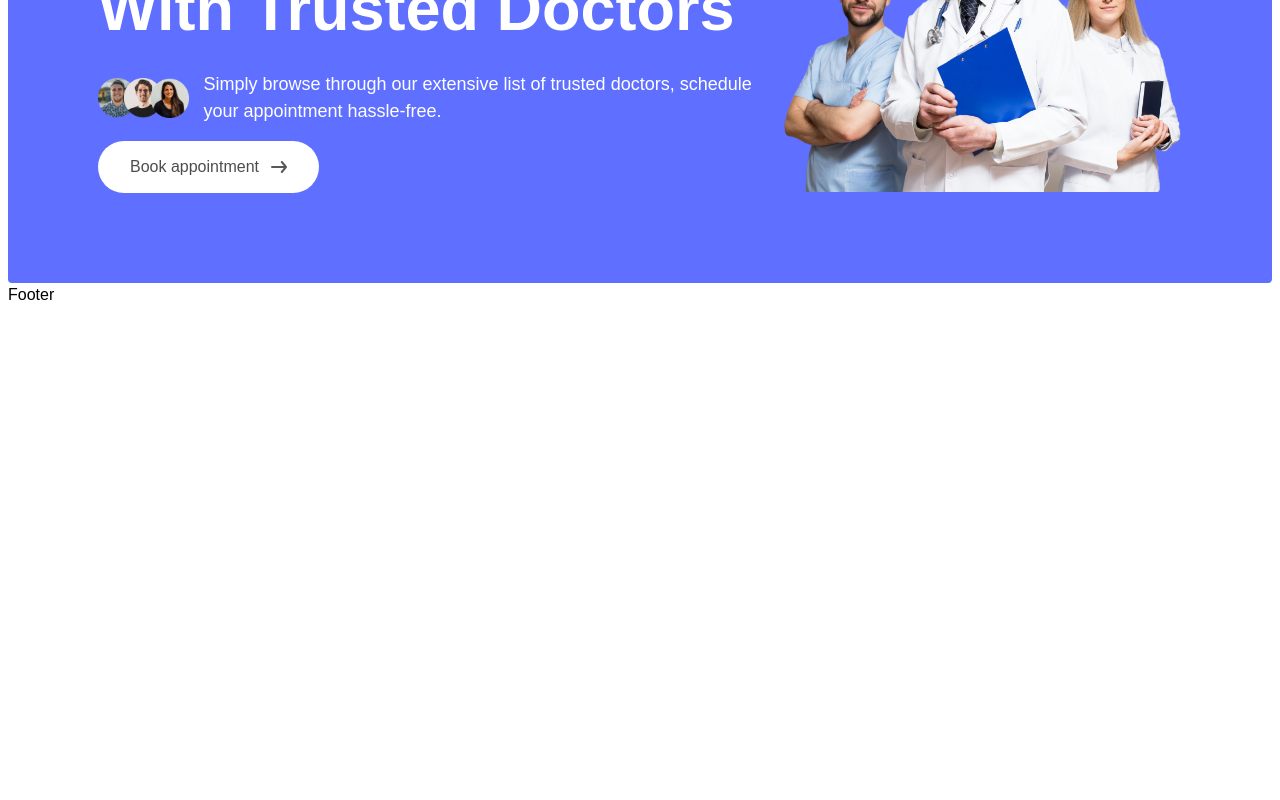
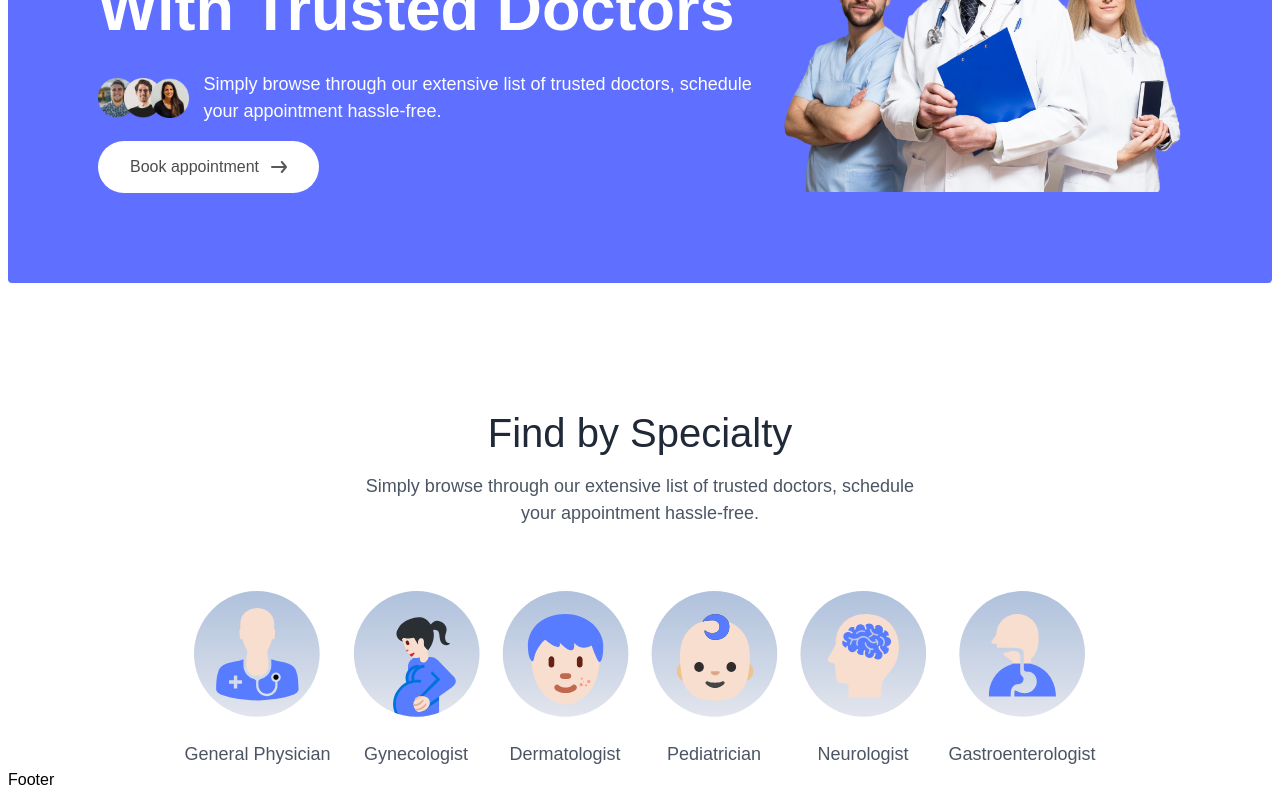
Before and after one commit to shifat97/pulselink, a React (Vite) app: page / in a window 1280 px wide. Shown: the part 325-1125 px from the top of the page. Before the commit the page ends 816 px from the top, so only its background shows below. Built offline with nearby package versions, Linux system fonts and the light colour scheme.

Commit message:
add: find by specialty section

```diff
--- /dev/null
+++ b/src/components/Specialty.jsx
@@ -0,0 +1,32 @@
+import { doctors } from "../constants/doctors";
+
+export default function Specialty() {
+    return (
+        <section className="mt-120">
+            <h1 className="text-black1 text-30 lg:text-40 text-center font-medium">
+                Find by Specialty
+            </h1>
+            <p className="text-md lg:text-18 text-center text-gray1 mt-10 max-w-[573px] mx-auto">
+                Simply browse through our extensive list of trusted doctors,
+                schedule your appointment hassle-free.
+            </p>
+            <div className="flex items-center justify-center gap-22 overflow-x-auto scroll-smooth touch-auto scrollbar-hide px-4 mt-44 lg:mt-64">
+                {doctors.map((item, index) => (
+                    <div
+                        key={index}
+                        className="flex-shrink-0 flex flex-col items-center justify-center min-w-[100px]"
+                    >
+                        <img
+                            src={item.icons}
+                            alt={item.name}
+                            className="w-16 h-16 lg:w-auto lg:h-auto"
+                        />
+                        <p className="mt-2 lg:mt-6 text-center text-md lg:text-18 text-gray1">
+                            {item.name}
+                        </p>
+                    </div>
+                ))}
+            </div>
+        </section>
+    );
+}
--- /dev/null
+++ b/src/constants/doctors.js
@@ -0,0 +1,37 @@
+import {
+    general_physician,
+    gynecologist,
+    dermatologist,
+    pediatrician,
+    neurologist,
+    gastroenterologist,
+} from "./icons";
+
+const doctors = [
+    {
+        name: "General Physician",
+        icons: general_physician,
+    },
+    {
+        name: "Gynecologist",
+        icons: gynecologist,
+    },
+    {
+        name: "Dermatologist",
+        icons: dermatologist,
+    },
+    {
+        name: "Pediatrician",
+        icons: pediatrician,
+    },
+    {
+        name: "Neurologist",
+        icons: neurologist,
+    },
+    {
+        name: "Gastroenterologist",
+        icons: gastroenterologist,
+    },
+];
+
+export { doctors };
--- a/src/constants/icons.js
+++ b/src/constants/icons.js
@@ -1,4 +1,19 @@
 import menu from "../assets/assets_frontend/menu_icon.svg";
 import arrow_right from "../assets/assets_frontend/arrow_icon.svg";
+import general_physician from "../assets/assets_frontend/General_physician.svg";
+import gynecologist from "../assets/assets_frontend/Gynecologist.svg";
+import dermatologist from "../assets/assets_frontend/Dermatologist.svg";
+import pediatrician from "../assets/assets_frontend/Pediatricians.svg";
+import neurologist from "../assets/assets_frontend/Neurologist.svg";
+import gastroenterologist from "../assets/assets_frontend/Gastroenterologist.svg";
 
-export { menu, arrow_right };
+export {
+    menu,
+    arrow_right,
+    general_physician,
+    gynecologist,
+    dermatologist,
+    pediatrician,
+    neurologist,
+    gastroenterologist,
+};
--- a/src/index.css
+++ b/src/index.css
@@ -9,9 +9,13 @@
     /* Colors */
     --color-primary: #5f6fff;
     --color-pm-hover: #625fff;
+    --color-black1: #1f2937;
+    --color-gray1: #4b5563;
 
     /* Font Size */
     --text-18: 18px;
+    --text-30: 30px;
+    --text-40: 40px;
     --text-43: 43px;
     --text-63: 63px;
 
@@ -19,6 +23,7 @@
     --spacing-12: 12px;
     --spacing-14: 14px;
     --spacing-22: 22px;
+    --spacing-38: 38px;
 
     /* Padding */
     --spacing-10: 10px;
@@ -31,4 +36,18 @@
 
     /* Margin */
     --spacing-26: 26px;
+    --spacing-44: 44px;
+    --spacing-64: 64px;
+    --spacing-120: 120px;
 }
+
+/* Hide scrollbar for Chrome, Safari and Opera */
+.scrollbar-hide::-webkit-scrollbar {
+    display: none;
+}
+
+/* Hide scrollbar for IE, Edge and Firefox */
+.scrollbar-hide {
+    -ms-overflow-style: none; /* IE and Edge */
+    scrollbar-width: none; /* Firefox */
+}
--- /dev/null
+++ b/src/pages/Home.jsx
@@ -0,0 +1,11 @@
+import Hero from "../components/Hero";
+import Specialty from "../components/Specialty";
+
+export default function Home() {
+    return (
+        <section>
+            <Hero />
+            <Specialty />
+        </section>
+    );
+}
--- a/src/routes/Routes.jsx
+++ b/src/routes/Routes.jsx
@@ -1,12 +1,12 @@
 import { Route, Routes } from "react-router";
 import App from "../App";
-import Hero from "../components/Hero";
+import Home from "../pages/Home";
 
 export default function AppRoutes() {
     return (
         <Routes>
             <Route path="" element={<App />}>
-                <Route path="" element={<Hero />}></Route>
+                <Route path="" element={<Home />}></Route>
             </Route>
         </Routes>
     );
```
